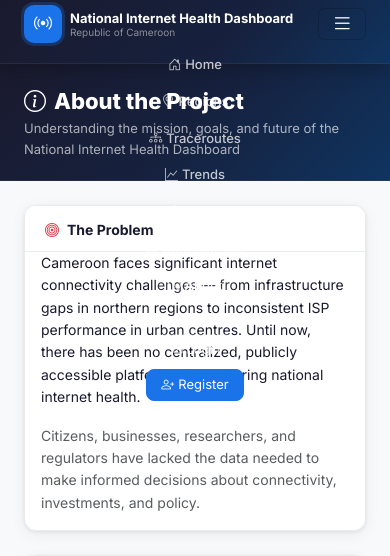
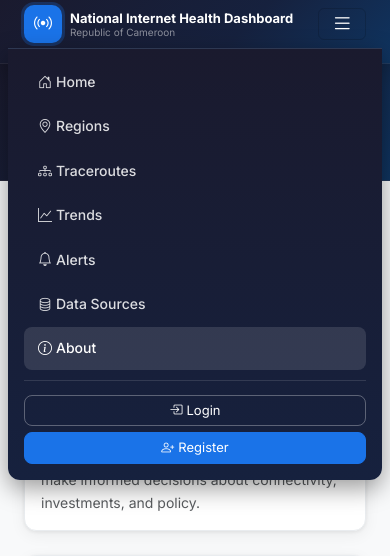
Before and after one commit to FotsopTalleh/nihd-cameroon, a Flask app: page /about in a window 390 px wide, after a click that opens the changed part. Shown: the top 556 px of the page. Run offline with Flask 3, Linux system fonts and the light colour scheme; some libraries are stand-ins or nearby versions.

Commit message:
fix: solid background for mobile hamburger dropdown menu

```diff
--- a/static/css/style.css
+++ b/static/css/style.css
@@ -851,6 +851,105 @@ code { color: var(--blue); background: var(--blue-light); padding: 1px 5px; bord
 }
 
 /* =========================================================
+   MOBILE HAMBURGER MENU — COLLAPSED NAVBAR
+   ========================================================= */
+@media (max-width: 991.98px) {
+  /* Give the expanded collapse panel a solid dark background */
+  .navbar-nihd .navbar-collapse {
+    background: linear-gradient(180deg, #1a1a2e 0%, #16213e 100%);
+    border-top: 1px solid rgba(255, 255, 255, 0.1);
+    border-radius: 0 0 12px 12px;
+    padding: 12px 16px 16px;
+    margin: 0 -16px;           /* stretch edge-to-edge under the brand row */
+    box-shadow: 0 8px 24px rgba(0, 0, 0, 0.4);
+  }
+
+  /* Stack nav items vertically with a little breathing room */
+  .navbar-nihd .navbar-nav {
+    flex-direction: column !important;
+    align-items: flex-start !important;
+    gap: 2px !important;
+    width: 100%;
+  }
+
+  /* Make each nav-item full-width */
+  .navbar-nihd .nav-item {
+    width: 100%;
+  }
+
+  /* Nav links: full-width, clearly visible */
+  .navbar-nihd .nav-link {
+    display: flex !important;
+    align-items: center;
+    width: 100%;
+    padding: 10px 14px !important;
+    border-radius: 8px;
+    color: rgba(255, 255, 255, 0.85) !important;
+    font-size: 14px !important;
+  }
+
+  .navbar-nihd .nav-link:hover,
+  .navbar-nihd .nav-link.active {
+    background: rgba(255, 255, 255, 0.12) !important;
+    color: #ffffff !important;
+  }
+
+  /* Horizontal separator → horizontal divider line */
+  .nav-separator {
+    width: 100% !important;
+    height: 1px !important;
+    background: rgba(255, 255, 255, 0.12) !important;
+    margin: 8px 0 !important;
+    align-self: auto !important;
+  }
+
+  /* Login / Register buttons: full-width */
+  .btn-nav-login,
+  .btn-nav-register {
+    width: 100%;
+    justify-content: center;
+    margin-top: 4px;
+  }
+
+  /* User dropdown button: full-width */
+  .nav-user-btn {
+    width: 100%;
+    display: flex !important;
+    align-items: center;
+  }
+
+  /* Dropdown menu opened inside mobile menu */
+  .navbar-nihd .dropdown-menu {
+    position: static !important;
+    background: rgba(255, 255, 255, 0.06) !important;
+    border: 1px solid rgba(255, 255, 255, 0.12) !important;
+    box-shadow: none !important;
+    border-radius: 8px !important;
+    padding: 4px !important;
+    margin-top: 4px !important;
+    width: 100%;
+  }
+
+  .navbar-nihd .dropdown-item {
+    color: rgba(255, 255, 255, 0.85) !important;
+    border-radius: 6px;
+  }
+
+  .navbar-nihd .dropdown-item:hover {
+    background: rgba(255, 255, 255, 0.1) !important;
+    color: #ffffff !important;
+  }
+
+  .navbar-nihd .dropdown-item.text-danger {
+    color: #f28b82 !important;
+  }
+
+  .navbar-nihd .dropdown-divider {
+    border-color: rgba(255, 255, 255, 0.15) !important;
+  }
+}
+
+/* =========================================================
    PROBE STATUS BAR
    ========================================================= */
 .probe-status-bar {
```
